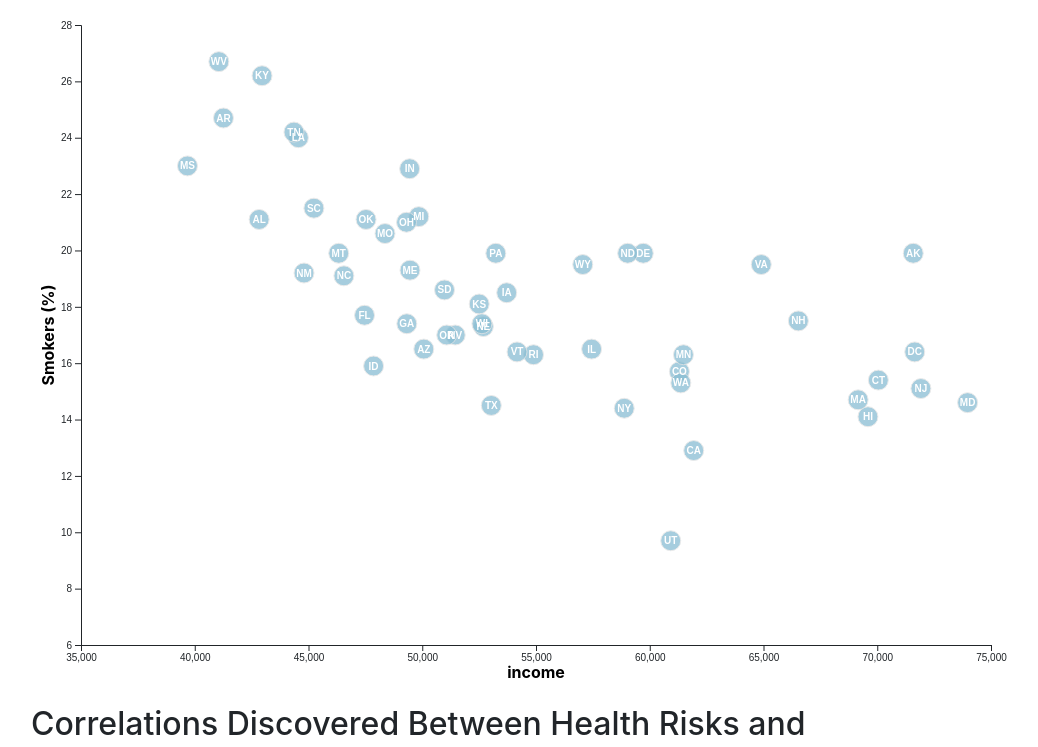
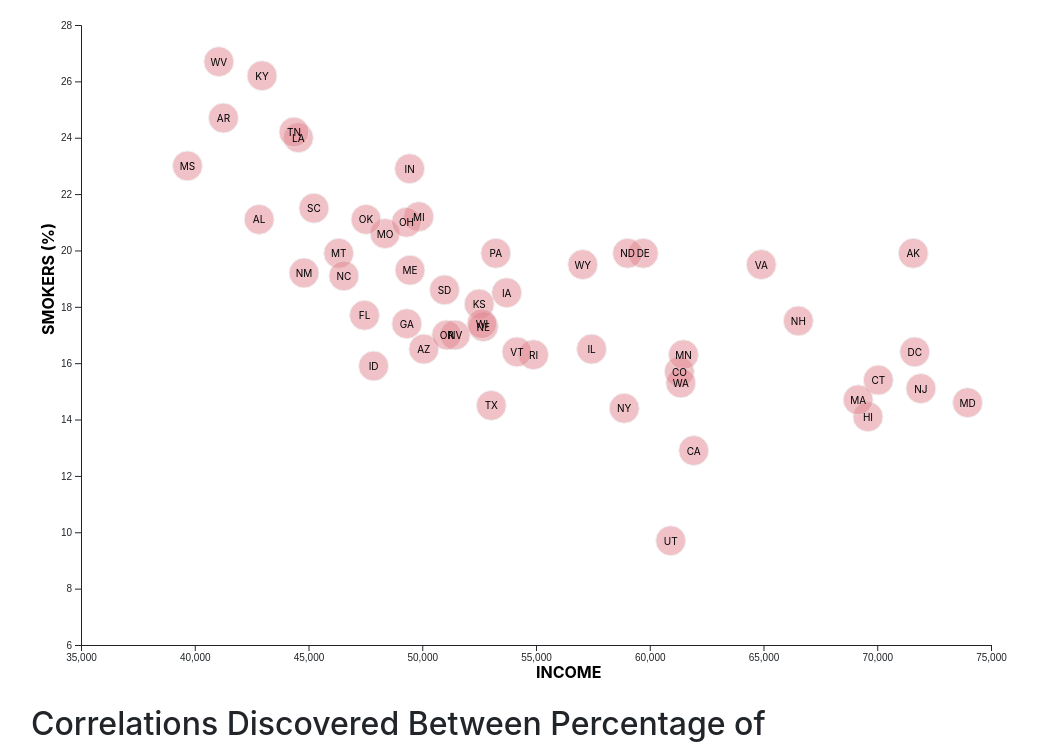
Before and after one commit to natalieddavies/D3-challenge, a plain HTML site: page d3_data_journalism/index.html in a window 1280 px wide. Shown: the part 51-798 px from the top of the page, without its empty margins (54-1092 px from the left). Drawn offline with nearby package versions, Linux system fonts and the light colour scheme.

Commit message:
Updated files

```diff
--- a/d3_data_journalism/assets/js/app.js
+++ b/d3_data_journalism/assets/js/app.js
@@ -8,9 +8,7 @@ d3.csv("assets/data/data.csv").then(data => {
 // _______________________________________________________________CHART SETUP_______________________________________________________________________//
 var svgWidth = 1000;
 var svgHeight = 700;
-
 var margin = {top: 20, right: 40, bottom: 60, left: 50};
-
 var width = svgWidth - margin.left - margin.right;
 var height = svgHeight - margin.top - margin.bottom;
 
@@ -30,55 +28,23 @@ const yAxis = d3.axisLeft(yScale);
 chartGroup.append("g").attr("transform", `translate(0, ${height})`).call(xAxis);
   chartGroup.append("g").call(yAxis);
 
-//============Generate scatter plot=========
-chartGroup.selectAll("circle")
-.data(data)
-.enter()
-.append("circle")
+// _______________________________________________________________MAKE SCATTER & ADD TEXT_______________________________________________________________________//
+chartGroup.selectAll("circle").data(data).enter().append("circle").classed("stateCircle", true)
+.style("fill", "#e38690")
 .attr("cx", d=>xScale(d.income))
 .attr("cy", d=>yScale(d.smokes))
-.attr("r", "10")
+.attr("r", "15")
 .attr("stroke-width", "1")
-.classed("stateCircle", true)
-.attr("opacity", 0.75);
+.attr("opacity", 0.50);
 
-//============add texts to each datapoint=========
-chartGroup.append("g")
-  .selectAll('text')
-  .data(data)
-  .enter()
-  .append("text")
-  .text(d=>d.abbr)
+chartGroup.append("g").selectAll('text').data(data).enter().append("text").text(d=>d.abbr)
   .attr("x",d=>xScale(d.income))
   .attr("y",d=>yScale(d.smokes))
-  .classed(".stateText", true)
-  .attr("font-family", "sans-serif")
   .attr("text-anchor", "middle")
-  .attr("fill", "white")
+  .attr("fill", "black")
   .attr("font-size", "10px")
-  .style("font-weight", "bold")
   .attr("alignment-baseline", "central");
 
-  //============add axes titles=========
-  chartGroup.append("text")
-        .attr("transform", `translate(${width / 2}, ${height + margin.top + 13})`)
-        .attr("text-anchor", "middle")
-        .attr("font-size", "16px")
-        .attr("fill", "black")
-        .style("font-weight", "bold")
-        .text("income");
-
-        chartGroup.append("text")
-        .attr("y", 0 - ((margin.left / 2) + 2))
-        .attr("x", 0 - (height / 2))
-        .attr("text-anchor", "middle")
-        .attr("font-size", "16px")
-        .attr("fill", "black")
-        .style("font-weight", "bold")
-        .attr("transform", "rotate(-90)")
-        .text("Smokers (%)");
-        })
-
-.catch(function(error) {
-  console.log(error)}
-  );
+// _______________________________________________________________AXIS TITLES_______________________________________________________________________//
+chartGroup.append("text").attr("transform", `translate(${width / 2}, ${height + margin.top + 13})`).style("font-weight", "bold").text("INCOME");
+chartGroup.append("text").attr("y", 0 - ((margin.left / 2) + 2)).attr("x", 0 - (height / 2)).style("font-weight", "bold").attr("transform", "rotate(-90)").text("SMOKERS (%)");})
--- a/d3_data_journalism/index.html
+++ b/d3_data_journalism/index.html
@@ -27,7 +27,7 @@
     <div class="row">
       <div class="col-xs-12  col-md-9">
         <div class="article">
-          <h2>Correlations Discovered Between Health Risks and Age, Income</h2>
+          <h2>Correlations Discovered Between Percentage of Smokers and Income</h2>
           <p>Pellentesque habitant morbi tristique senectus et netus et malesuada fames ac turpis egestas. Vestibulum tortor
             quam, feugiat vitae, ultricies eget, tempor sit amet, ante. Donec eu libero sit amet quam egestas semper. Aenean
             ultricies mi vitae est. Mauris placerat eleifend leo.</p>
```
